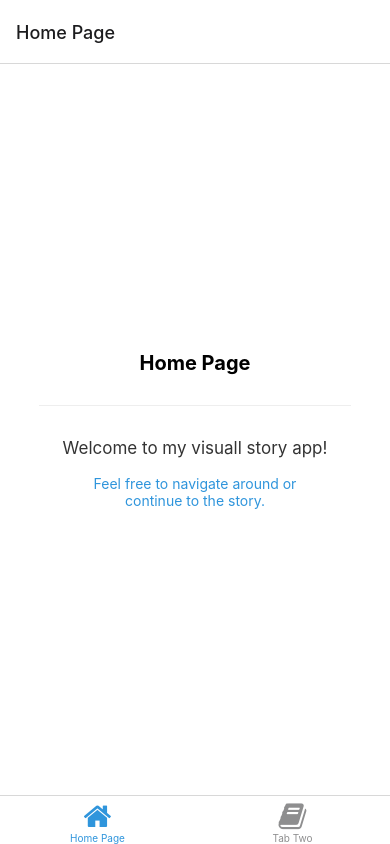
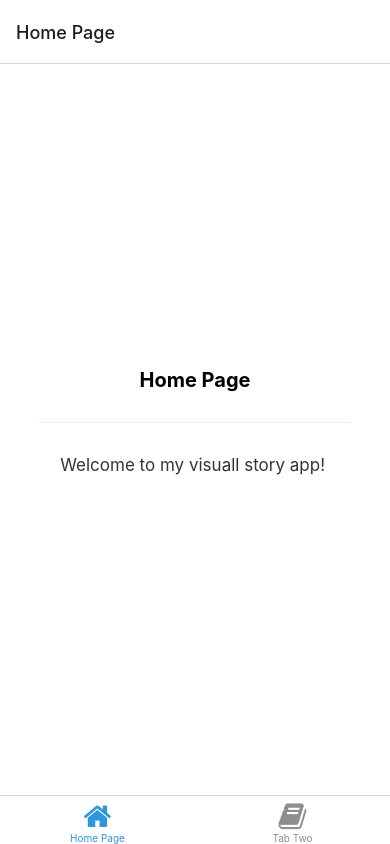
Before and after one commit to TinaPhenole/Redeemed, a React Native app: screen /HomePage in a window 390 px wide. Built offline with nearby package versions, Linux system fonts and the light colour scheme; what expo-linking would draw is missing.

Commit message:
Continue editing home page

```diff
--- a/components/Button.tsx
+++ b/components/Button.tsx
@@ -1,7 +1,5 @@
 import React, { FC } from "react";
 import { StyleSheet, TouchableOpacity } from "react-native";
-
-import Colors from "../constants/Colors";
 import { Text } from "./Themed";
 
 interface Props {
--- a/components/EditScreenInfo.tsx
+++ b/components/EditScreenInfo.tsx
@@ -12,15 +12,11 @@ export default function EditScreenInfo({ path }: { path: string }) {
           style={styles.getStartedText}
           lightColor="rgba(0,0,0,0.8)"
           darkColor="rgba(255,255,255,0.8)"
-        >
-          Welcome to my visuall story app!
-        </Text>
+        ></Text>
       </View>
 
       <View style={styles.helpContainer}>
-        <Text style={styles.helpLinkText} lightColor={Colors.light.tint}>
-          Feel free to navigate around or continue to the story.
-        </Text>
+        <Text style={styles.helpLinkText} lightColor={Colors.light.tint}></Text>
       </View>
     </View>
   );
--- a/screens/HomePage.tsx
+++ b/screens/HomePage.tsx
@@ -16,6 +16,13 @@ export default function HomePage({
         lightColor="#eee"
         darkColor="rgba(255,255,255,0.1)"
       />
+      <Text
+        style={styles.spreadText}
+        lightColor="rgba(0,0,0,0.8)"
+        darkColor="rgba(255,255,255,0.8)"
+      >
+        Welcome to my visuall story app!{" "}
+      </Text>
       <EditScreenInfo path="/screens/HomePage.tsx" />
     </View>
   );
@@ -36,4 +43,9 @@ const styles = StyleSheet.create({
     height: 1,
     width: "80%",
   },
+  spreadText: {
+    fontSize: 17,
+    lineHeight: 24,
+    textAlign: "center",
+  },
 });
```
